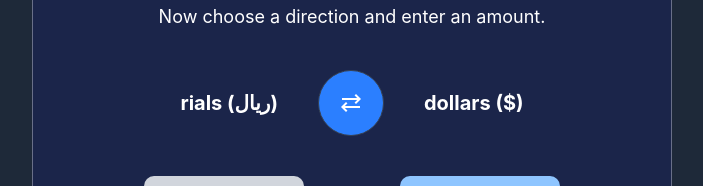
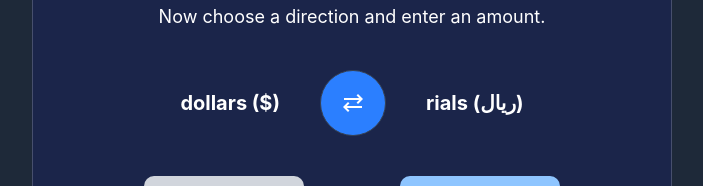
Before and after one commit to reyhanneh-gh/currency-app, a React (Vite) app: page / in a window 1280 px wide. Shown: the part 317-503 px from the top of the page, without its empty margins (288-991 px from the left). Built offline with nearby package versions, Linux system fonts and the light colour scheme.

Commit message:
currency change button

```diff
--- a/src/App.jsx
+++ b/src/App.jsx
@@ -4,10 +4,29 @@ import Converter from "./components/Converter"
 import Footer from "./components/Footer"
 
 function App() {
+  const [currency, setCurrency] = useState("dollar ($)")
+  const [rate, setRate] = useState()
+  const [amount, setamount] = useState()
+  const [result, setResult] = useState()
+
+  // --------------currency change button--------------
+
+  function currencyChange() {
+    if (currency == "dollars ($)") {
+      setCurrency("rials (ريال)")
+    } else {
+      setCurrency("dollars ($)")
+    }
+  }
+
+
+
   return (
     <div className="w-full min-h-screen flex flex-wrap justify-center content-between bg-gray-800">
       <Header />
-      <Converter />
+      <Converter
+        currency={currency}
+        currencyChange={currencyChange} />
       <Footer />
     </div>
   )
--- a/src/components/Converter.jsx
+++ b/src/components/Converter.jsx
@@ -1,4 +1,4 @@
-function Forms() {
+function Forms({ currency, currencyChange }) {
     return (
         <section className="w-11/12 md:w-3/4 lg:w-1/2 h-fit flex flex-wrap justify-center items-center formBg rounded-[10px] p-10 my-5">
             <p className="w-full h-fit text-[18px] text-center text-white">
@@ -10,12 +10,17 @@ function Forms() {
             <p className="w-full h-fit text-[18px] text-center text-white mb-5">
                 Now choose a direction and enter an amount.
             </p>
-
+            {/* --------------------1 dollar rate input------------ */}
             <div className="w-full h-fit flex justify-center items-center relative my-5">
-                <p className="text-white font-bold h-fit w-fit text-[20px]">rials (ريال)</p>
-                <span className="changeBtn material-symbols-outlined mx-10 p-5 rounded-full bg-blue-500 text-white text-center text-[20px] border border-gray-700 hover:scale-[.9] hover:bg-blue-400 duration-300 cursor-pointer">sync_alt</span>
-                <p className="text-white font-bold h-fit w-fit text-[20px]">dollars ($)</p>
+                <p className="text-white font-bold h-fit w-fit text-[20px]">
+                    {currency == "dollars ($)" ? "rials (ريال)" : "dollars ($)"}
+                </p>
+                <span onClick={currencyChange} className="changeBtn material-symbols-outlined mx-10 p-5 rounded-full bg-blue-500 text-white text-center text-[20px] border border-gray-700 hover:scale-[.9] hover:bg-blue-400 duration-300 cursor-pointer">sync_alt</span>
+                <p className="text-white font-bold h-fit w-fit text-[20px]">
+                    {currency == "dollars ($)" ? "dollars ($)" : "rials (ريال)"}
+                </p>
             </div>
+            {/* --------------------amount input------------------- */}
             <div className="w-full h-fit flex flex-wrap justify-center items-center relative my-5">
                 <input type="number" placeholder="enter the amount" className="w-40 h-fit p-2.5 bg-gray-300 rounded-[10px] text-center text-black placeholder:text-gray-600 placeholder:text-center" />
                 <span className="w-full my-5 md:my-0 md:w-fit text-2xl text-white font-extrabold mx-10 text-center">=</span>
--- a/src/index.css
+++ b/src/index.css
@@ -2,5 +2,5 @@
 
 .formBg{
     background-color: rgba(0, 0, 255, 0.085);
-    border: 1px solid rgba(255, 255, 255, 0.341);
+    border: 1px solid rgba(255, 255, 255, 0.193);
 }
```
